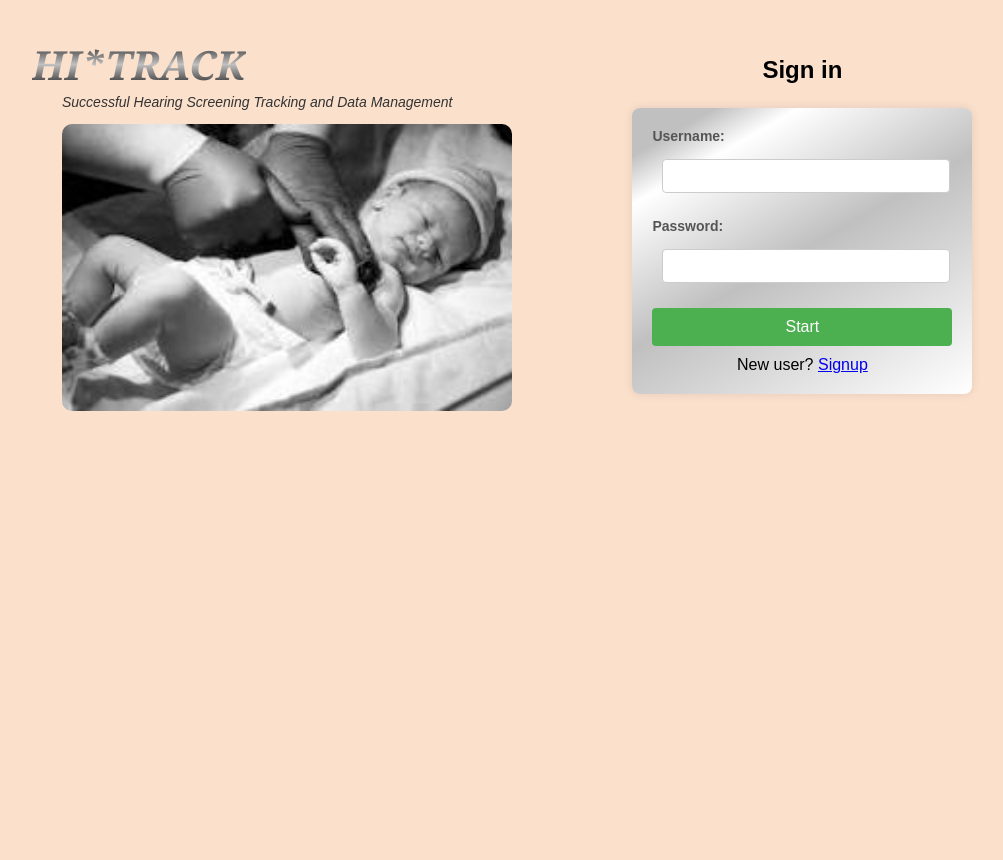
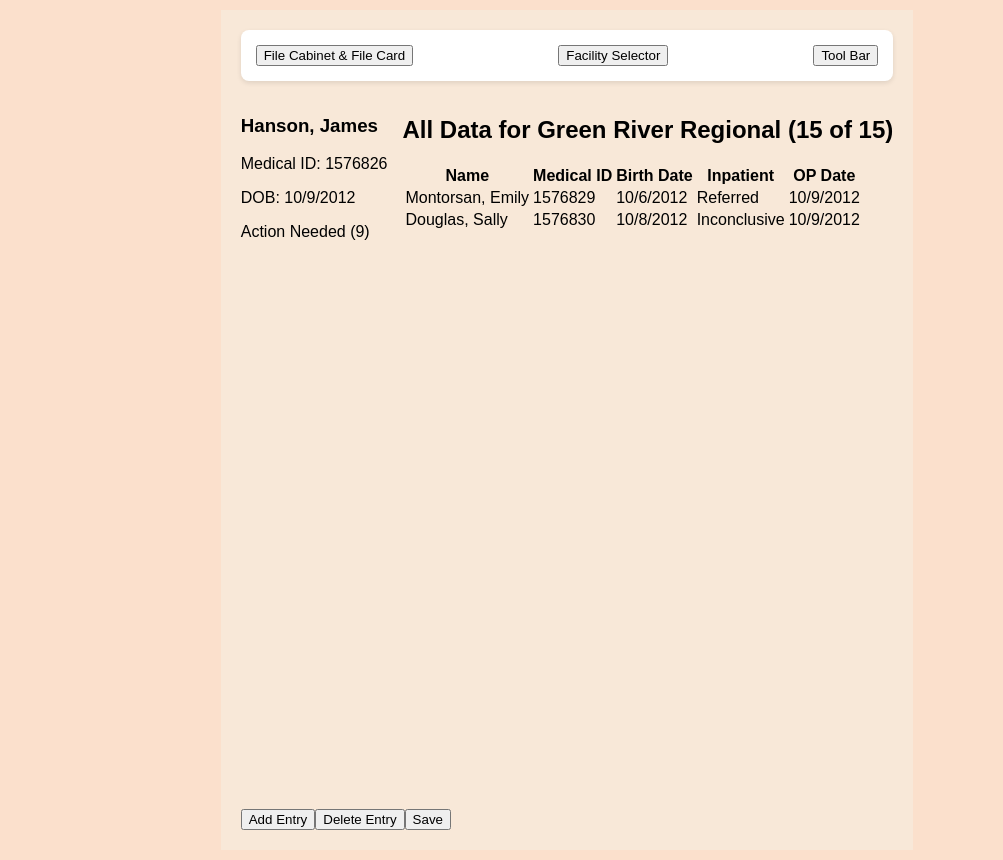
Before and after one commit to hridyansh-gautam/Major-Project, a React (Create React App) app: page /dashboard in a window 1280 px wide. Before the commit this address led to /. Shown: the whole page, without its empty margins (73-1076 px from the left). Before the commit the page ends 800 px from the top, so only its background shows below. Built offline with nearby package versions, Linux system fonts and the light colour scheme.

Commit message:
dashboard start

```diff
--- a/src/App.jsx
+++ b/src/App.jsx
@@ -10,7 +10,7 @@ const App = () => {
       <Routes>
         <Route path="/" element={<Login />} />
         <Route path="/signup" element={<Signup />} />
-        <Route path="/dashboard" element={<ProtectedRoute><Dashboard /></ProtectedRoute>} />
+        <Route path="/dashboard" element={<Dashboard />}/>
       </Routes>
     </BrowserRouter>
   );
--- a/src/Components/Dashboard/Dashboard.css
+++ b/src/Components/Dashboard/Dashboard.css
@@ -1,42 +1,60 @@
 .dashboard-container {
   display: flex;
-    min-height: 100vh;
+  flex-direction: column;
+  height: 100vh;
+  font-family: Arial, sans-serif;
+  background-color: #f8e8d8;
+  padding: 20px;
+}
+
+/* Header Section */
+.dashboard-header {
+  display: flex;
+  justify-content: space-between;
+  align-items: center;
+  padding: 15px;
+  background-color: #fff;
+  border-radius: 8px;
+  box-shadow: 0px 2px 5px rgba(0, 0, 0, 0.1);
+  margin-bottom: 15px;
+}
+
+/* Main Content Layout */
+.dashboard-main {
+  display: flex;
+  flex: 1;
+  gap: 15px;
 }
 
 /* Sidebar */
-  .sidebar {
+.dashboard-sidebar {
   width: 250px;
-    background: #1e293b;
-    color: white;
-    padding: 20px;
+  background-color: #fff;
+  padding: 15px;
+  border-radius: 8px;
+  box-shadow: 0px 2px 5px rgba(0, 0, 0, 0.1);
 }
 
-  .sidebar h2 {
-    text-align: center;
-    margin-bottom: 20px;
+/* Work Area */
+.dashboard-work-area {
+  flex: 1;
+  background-color: #fff;
+  padding: 20px;
+  border-radius: 8px;
+  box-shadow: 0px 2px 5px rgba(0, 0, 0, 0.1);
 }
 
-  .sidebar ul {
-    list-style: none;
-    padding: 0;
+/* Buttons */
+.dashboard-button {
+  background-color: #ff7043;
+  color: white;
+  border: none;
+  padding: 10px 15px;
+  border-radius: 5px;
+  cursor: pointer;
+  transition: background 0.3s;
 }
 
-  .sidebar li {
-    padding: 15px;
-    cursor: pointer;
+.dashboard-button:hover {
+  background-color: #d84315;
 }
-
-  .sidebar li:hover {
-    background: #334155;
-  }
-
-  .logout {
-    color: red;
-    font-weight: bold;
-  }
-
-  /* Dashboard Content */
-  .dashboard-content {
-    flex-grow: 1;
-    padding: 40px;
-  }
--- a/src/Components/Dashboard/Dashboard.jsx
+++ b/src/Components/Dashboard/Dashboard.jsx
@@ -1,63 +1,64 @@
-import React, { useEffect, useState } from "react";
-import axios from "axios";
-import { useNavigate } from "react-router-dom";
-import './Dashboard.css';
+import React from "react";
+import "./Dashboard.css";
+
 const Dashboard = () => {
-  const [user, setUser] = useState(null);
-  const navigate = useNavigate();
-
-  useEffect(() => {
-    const fetchUser = async () => {
-      try {
-        const token = localStorage.getItem("token");
-
-        if (!token) {
-          navigate("/");
-          return;
-        }
-
-        const response = await axios.get("http://localhost:5000/api/auth/user", {
-          headers: { Authorization: `Bearer ${token}` },
-        });
-
-        setUser(response.data);
-      } catch (error) {
-        console.error("Error fetching user data", error);
-        localStorage.removeItem("token");
-        navigate("/");
-      }
-    };
-
-    fetchUser();
-  }, [navigate]);
-
-  const handleLogout = () => {
-    localStorage.removeItem("token");
-    navigate("/");
-  };
-
   return (
     <div className="dashboard-container">
-      <div className="sidebar">
-        <h2>HiTrack Dashboard</h2>
-        <ul>
-          <li>Patient Records</li>
-          <li>Screening Data</li>
-          <li>Reports</li>
-          <li onClick={handleLogout} className="logout">Logout</li>
-        </ul>
+      {/* Top Section with Navigation */}
+      <div className="dashboard-header">
+        <button className="nav-button">File Cabinet & File Card</button>
+        <button className="nav-button">Facility Selector</button>
+        <button className="nav-button">Tool Bar</button>
       </div>
 
-      <div className="dashboard-content">
-        {user ? (
-          <>
-            <h1>Welcome, {user.name}</h1>
-            <p>Email: {user.email}</p>
-            <p>Doctor ID: {user.doctorId || "N/A"}</p>
-          </>
-        ) : (
-          <p>Loading user data...</p>
-        )}
+      {/* Main Content Area */}
+      <div className="dashboard-main">
+        {/* Left Sidebar */}
+        <div className="sidebar">
+          <h3>Hanson, James</h3>
+          <p>Medical ID: 1576826</p>
+          <p>DOB: 10/9/2012</p>
+          <p>Action Needed (9)</p>
+        </div>
+
+        {/* Work Area */}
+        <div className="work-area">
+          <h2>All Data for Green River Regional (15 of 15)</h2>
+          <table>
+            <thead>
+              <tr>
+                <th>Name</th>
+                <th>Medical ID</th>
+                <th>Birth Date</th>
+                <th>Inpatient</th>
+                <th>OP Date</th>
+              </tr>
+            </thead>
+            <tbody>
+              <tr>
+                <td>Montorsan, Emily</td>
+                <td>1576829</td>
+                <td>10/6/2012</td>
+                <td>Referred</td>
+                <td>10/9/2012</td>
+              </tr>
+              <tr>
+                <td>Douglas, Sally</td>
+                <td>1576830</td>
+                <td>10/8/2012</td>
+                <td>Inconclusive</td>
+                <td>10/9/2012</td>
+              </tr>
+            </tbody>
+          </table>
+        </div>
+      </div>
+
+      {/* Action Buttons */}
+      <div className="dashboard-footer">
+        <button className="action-button">Add Entry</button>
+        <button className="action-button">Delete Entry</button>
+        <button className="action-button">Save</button>
       </div>
     </div>
   );
```
Lines whose indentation alone changed are shown as unchanged.
